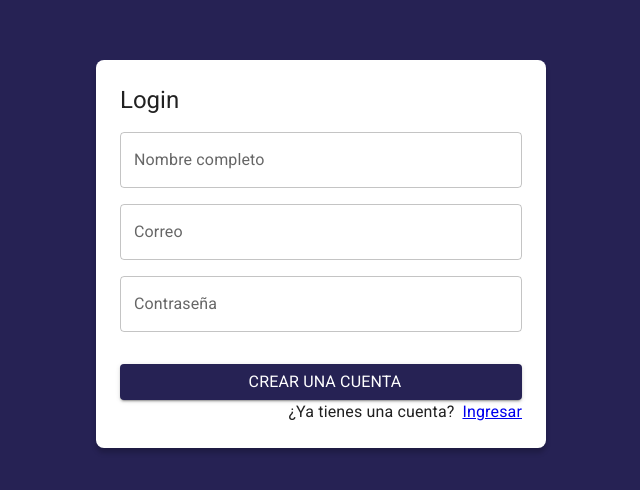
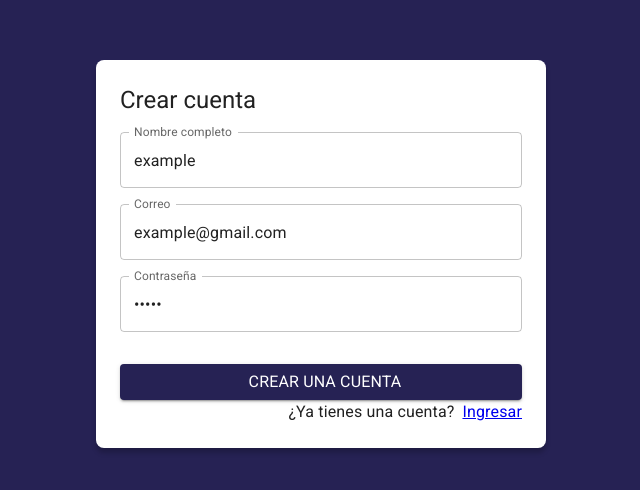
Before and after one commit to JulianLlanten8/RoadMapReact, a React (Vite) app in the folder journalApp/: page /auth/register in a window 1280 px wide. Shown: the part 146-636 px from the top of the page, without its empty margins (319-959 px from the left). Built offline with nearby package versions, Linux system fonts and the light colour scheme.

Commit message:
Add useform for Create new account user

```diff
--- a/journalApp/src/auth/pages/Register.jsx
+++ b/journalApp/src/auth/pages/Register.jsx
@@ -1,18 +1,35 @@
-import { Google } from "@mui/icons-material";
+import { Link } from "react-router-dom";
 import { Button, Grid, TextField, Typography } from "@mui/material";
-import { Link } from "react-router-dom";
 import { AuthLayout } from "../layout/AuthLayout";
+import { useForm } from "@hooks";
+
+const formData = {
+  displayName: "example",
+  email: "example@gmail.com",
+  password: "12345",
+};
 
 export const Register = () => {
+  const { displayName, email, password, onInputChange, formState } =
+    useForm(formData);
+
+  const onSubmit = (e) => {
+    e.preventDefault();
+    console.log(formState);
+  };
+
   return (
-    <AuthLayout title={"Login"}>
-      <form>
+    <AuthLayout title={"Crear cuenta"}>
+      <form onSubmit={onSubmit}>
         <Grid item xs={12} sx={{ mt: 2 }}>
           <TextField
             label="Nombre completo"
             type="text"
             placeholder="Nombre completo"
             fullWidth
+            name="displayName"
+            value={displayName}
+            onChange={onInputChange}
           />
         </Grid>
 
@@ -22,6 +39,9 @@ export const Register = () => {
             type="email"
             placeholder="Correo@google.com"
             fullWidth
+            name="email"
+            value={email}
+            onChange={onInputChange}
           />
         </Grid>
 
@@ -31,6 +51,9 @@ export const Register = () => {
             type="password"
             placeholder="Contraseña"
             fullWidth
+            name="password"
+            value={password}
+            onChange={onInputChange}
           />
         </Grid>
 
```
